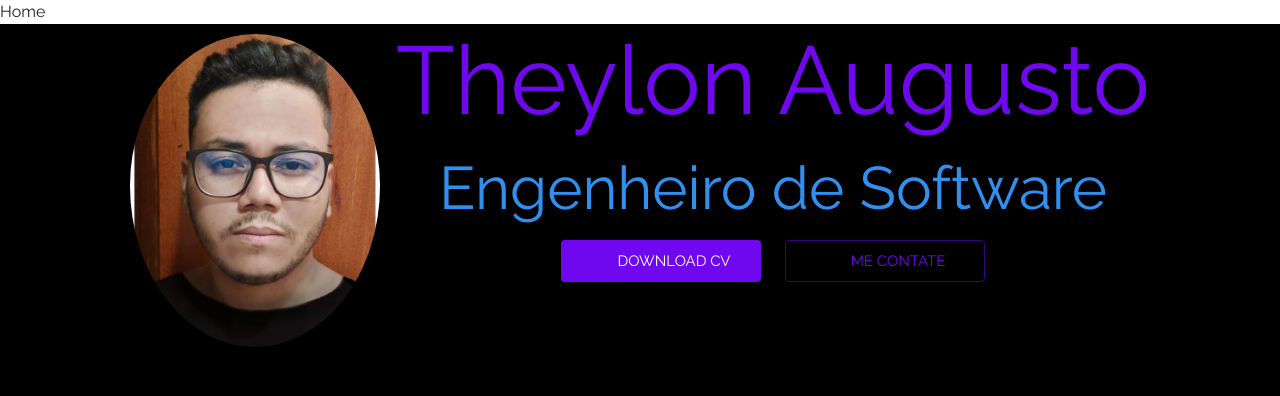
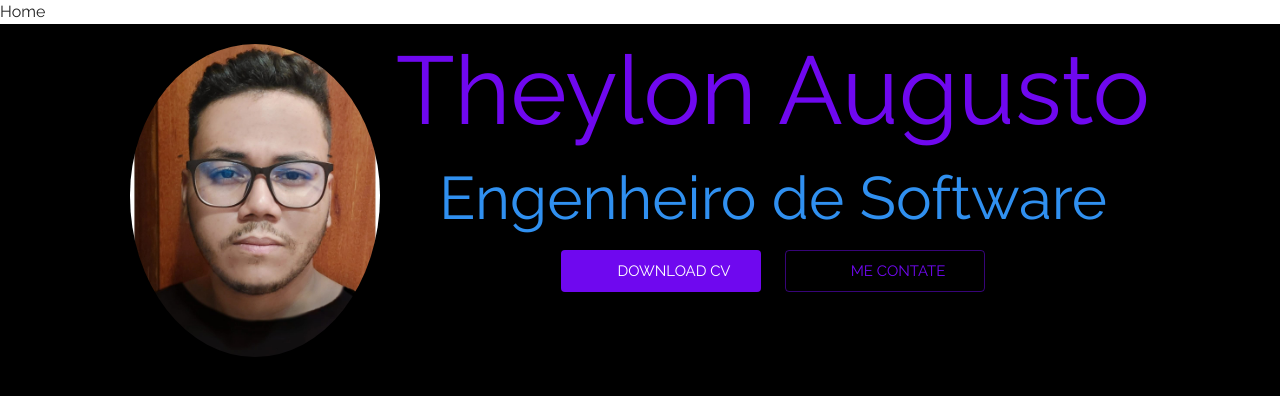
Before and after one commit to ProssimalCrost/Portifolio, a React (Vite) app: page / in a window 1280 px wide. Shown: the top 396 px of the page. Built offline with nearby package versions, Linux system fonts and the light colour scheme; some icons are missing.

Commit message:
font, Theme

```diff
--- a/src/pages/Home/sections/Hero/hero.jsx
+++ b/src/pages/Home/sections/Hero/hero.jsx
@@ -7,7 +7,8 @@ const Hero = () => {
 
     const StyledHero = styled("div")(() => ({
          backgroundColor: "black",
-         height: "100vh"
+         height: "100vh",
+         paddingTop: "10px"
     }))
 
      const Styledimg = styled("img")(() => ({
```
